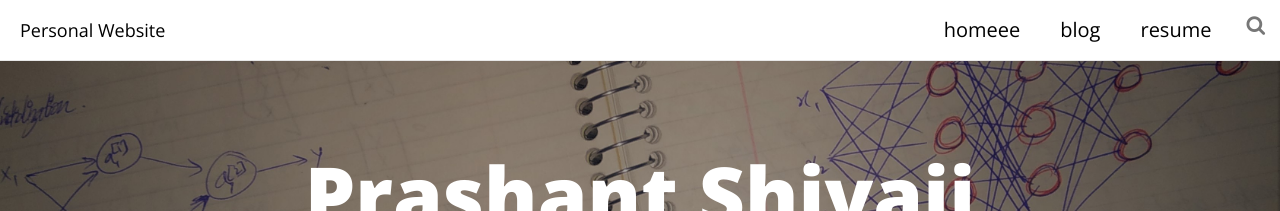
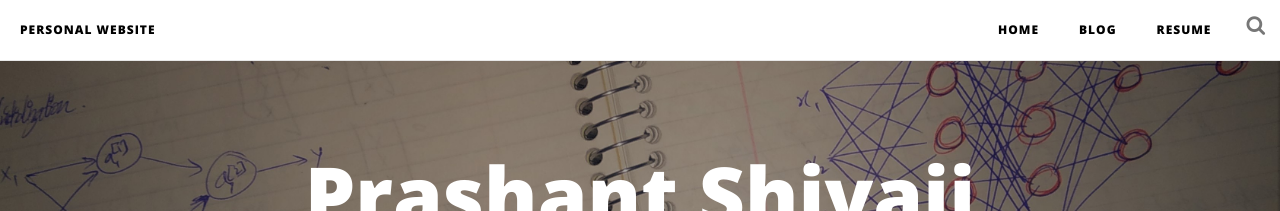
Before and after one commit to PrashantShivajiBhapkar/PrashantShivajiBBhapkar.github.io, a Jekyll site: the page built from index.html, in a window 1280 px wide. Shown: the top 211 px of the page. Built offline with Jekyll 4.4.1, drawn with Linux system fonts in a browser that asks for light colours; nearby versions of some CDN libraries.

Commit message:
updated header

```diff
--- a/_includes/nav.html
+++ b/_includes/nav.html
@@ -10,20 +10,20 @@
                 <span class="icon-bar"></span>
                 <span class="icon-bar"></span>
             </button>
-            <a class="navbar-brand" href="/" style="color:black;padding:20px; font-family:'Open Sans', 'Helvetica Neue', Helvetica, Arial, sans-serif;">{{ site.title }}</a>
+            <a class="navbar-brand" href="/" style="color:black;padding:20px; font-family:'Open Sans', 'Helvetica Neue', Helvetica, Arial, sans-serif; text-transform:uppercase;font-size:12px;font-weight:800;letter-spacing:1px;">{{ site.title }}</a>
         </div>
 
         <!-- Collect the nav links, forms, and other content for toggling -->
         <div class="collapse navbar-collapse" id="bs-example-navbar-collapse-1">
             <ul class="nav navbar-nav navbar-right">
                 <li>
-                    <a href="/" style="color:black;padding:20px; font-family:'Open Sans', 'Helvetica Neue', Helvetica, Arial, sans-serif;">homeee</a>
+                    <a href="/" style="color:black;padding:20px; font-family:'Open Sans', 'Helvetica Neue', Helvetica, Arial, sans-serif; text-transform:uppercase;font-size:12px;font-weight:800;letter-spacing:1px;">home</a>
                 </li>
                 <li>
-                    <a href="/blog/" style="color:black;padding:20px; font-family:'Open Sans', 'Helvetica Neue', Helvetica, Arial, sans-serif;">blog</a>
+                    <a href="/blog/" style="color:black;padding:20px; font-family:'Open Sans', 'Helvetica Neue', Helvetica, Arial, sans-serif; text-transform:uppercase;font-size:12px;font-weight:800;letter-spacing:1px;">blog</a>
                 </li>
                 <li>
-                    <a href="/resume/Resume PrashantShivajiBhapkar.pdf" style="color:black;padding:20px; font-family:'Open Sans', 'Helvetica Neue', Helvetica, Arial, sans-serif;">resume</a>
+                    <a href="/resume/Resume PrashantShivajiBhapkar.pdf" style="color:black;padding:20px; font-family:'Open Sans', 'Helvetica Neue', Helvetica, Arial, sans-serif; text-transform:uppercase;font-size:12px;font-weight:800;letter-spacing:1px;">resume</a>
                 </li>
                 <li>
                     <a href="/search/" class="nav-search-link" title="SEARCH">
```
